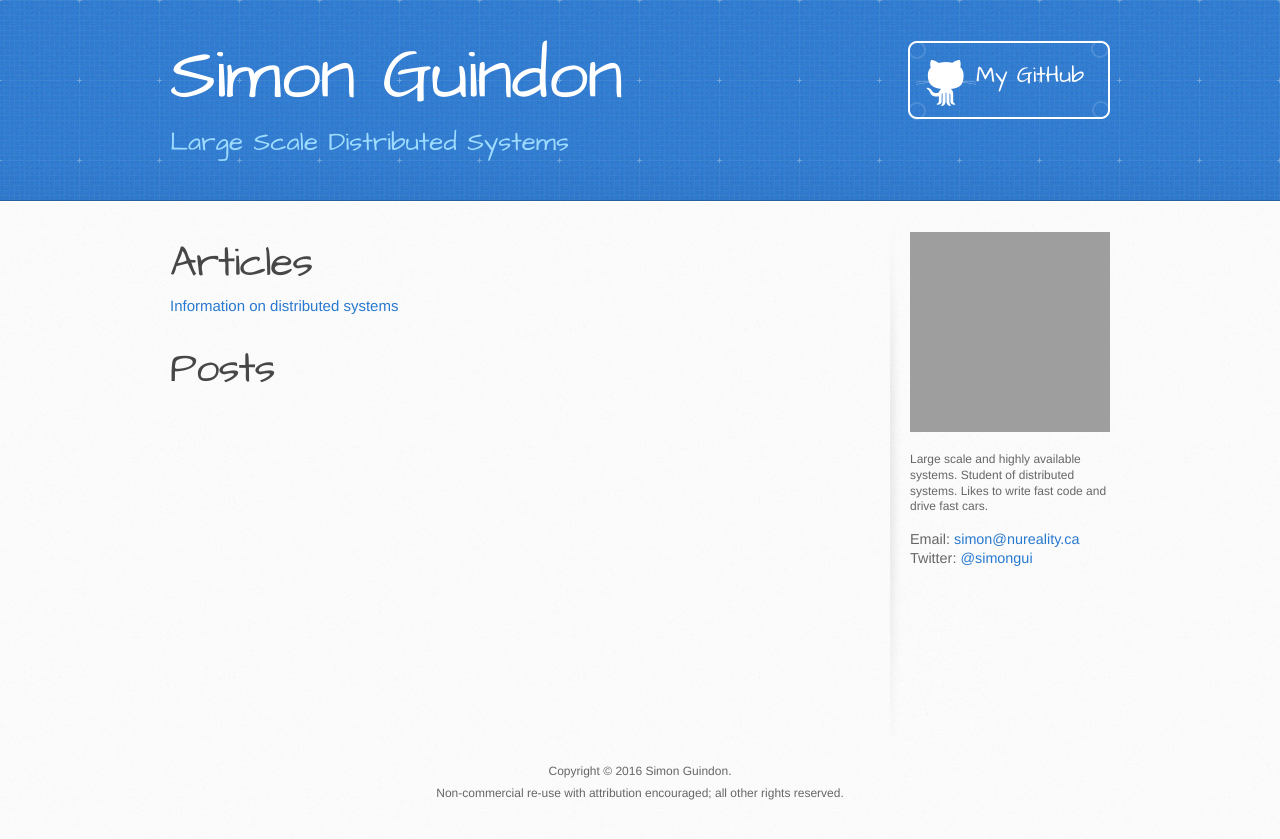
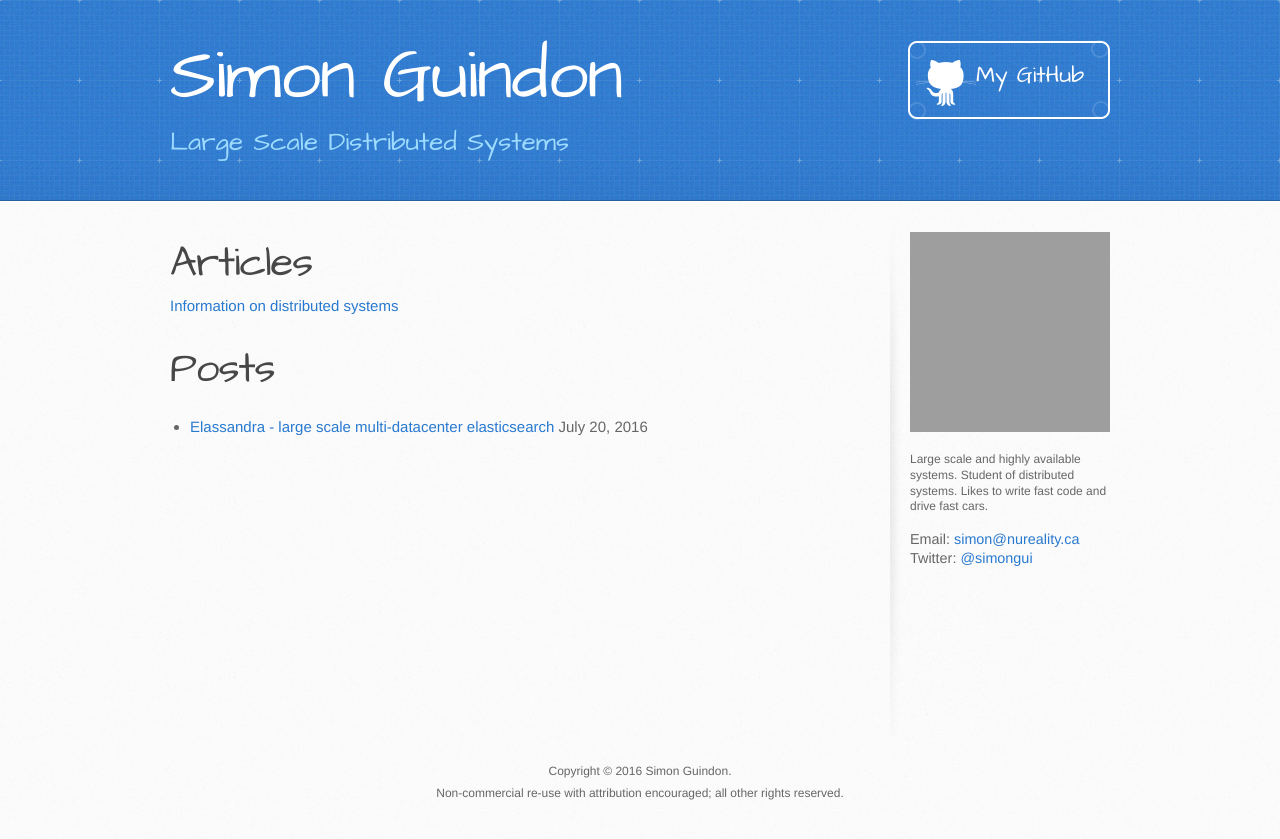
Before and after one commit to simongui/simongui.github.io, a Jekyll site: the page built from index.md, in a window 1280 px wide. Shown: the top 839 px of the page. Built offline with Jekyll 4.4.1, drawn with Linux system fonts in a browser that asks for light colours; grey boxes are pictures that could not be loaded.

Commit message:
Fixing draft support.

```diff
--- a/_posts/benchmarking-go-redis-server-libraries.markdown
+++ b/_posts/2014-10-07-benchmarking-go-redis-server-libraries.markdown
@@ -1,8 +1,7 @@
 ---
 layout: post
 title: Benchmarking go redis server libraries
-date: 2014-10-07
-published: false
+draft: true
 ---
 
 There's been a lot of discussions on Twitter and the Go performance slack channel recently about performance of Go libraries that provide functionality for implementing Redis protocol compatible services. These libraries allow you to implement a Redis server. There are 2 libraries in particular that seem to be of interest in the community. [Redcon](https://github.com/tidwall/redcon){:target="_blank"} and [Redeo](https://github.com/bsm/redeo){:target="_blank"}. I needed to support the Redis protocol in a soon to be announced project and I thought I would publish my benchmark findings while evaluating these libraries.
--- a/_posts/elassandra.markdown
+++ b/_posts/2016-07-20-elassandra.markdown
@@ -1,8 +1,7 @@
 ---
 layout: post
 title: Elassandra - large scale multi-datacenter elasticsearch
-date: 2016-07-20
-published: true
+draft: false
 ---
 
 [Elassandra](https://github.com/vroyer/elassandra){:target="_blank"} is a GitHub project that integrates Cassandra and Elasticsearch. Elassandra takes the advantages of both and combines them to provide the ability to have a distributed, highly available multi-datacenter search and secondary index data store.
--- a/index.md
+++ b/index.md
@@ -9,14 +9,15 @@ title: Simon Guindon
 # Posts
 <ul id="posts" class="twelve columns offset-by-four">
   {% for post in site.posts %}
+    {% unless post.draft %}
       <li>
-      {% if post.external_url %}
-        <a class="nine columns" href="{{ post.external_url }}">{{ post.title }}</a>
-      {% else %}
-        <a class="nine columns" href="{{ post.url }}">{{ post.title }}</a>
-      {% endif %}
-
-      <span class="two columns">{{ post.date | date: "%B %d, %Y" }}</span>
-    </li>
+        {% if post.external_url %}
+          <a class="nine columns" href="{{ post.external_url }}">{{ post.title }}</a>
+        {% else %}
+          <a class="nine columns" href="{{ post.url }}">{{ post.title }}</a>
+        {% endif %}
+        <span class="two columns">{{ post.date | date: "%B %d, %Y" }}</span>
+      </li>
+    {% endunless %}
   {% endfor %}
 </ul>
```
